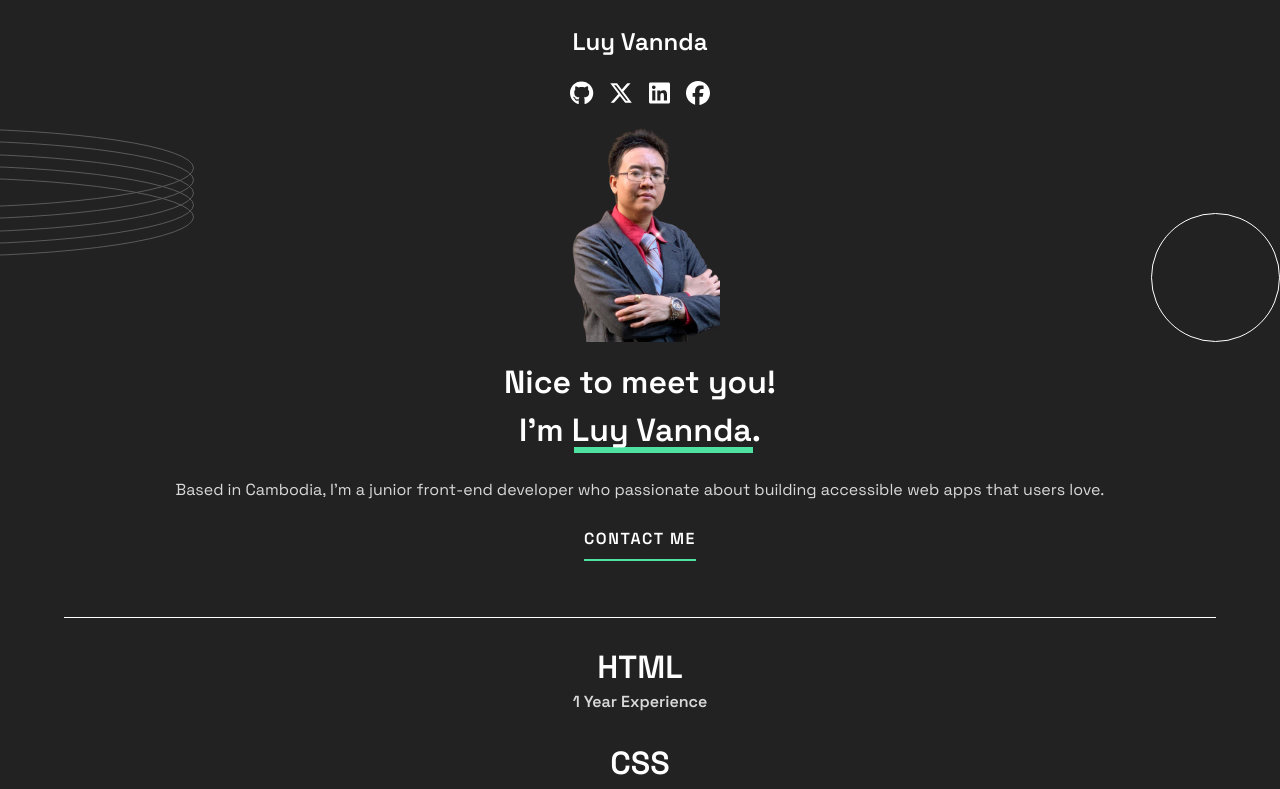
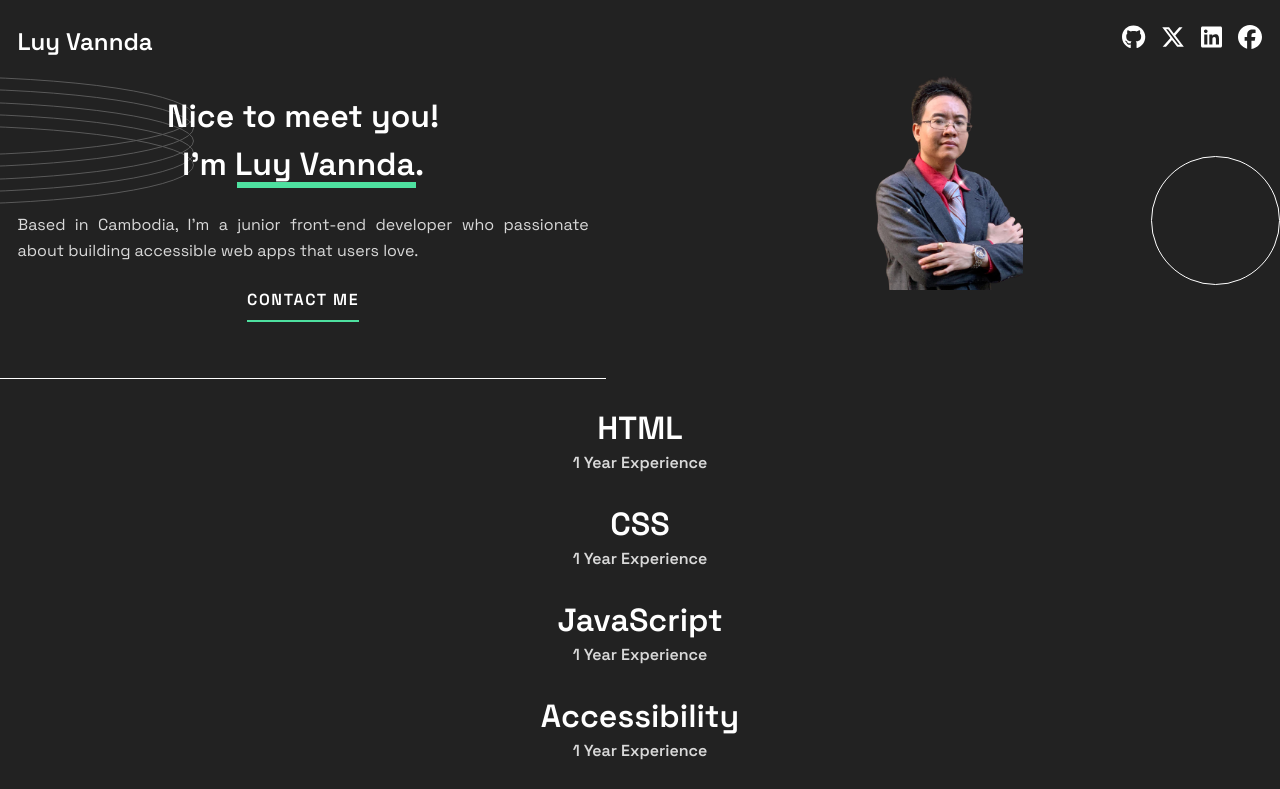
Before and after one commit to luyvannda/luyvannda.github.io, a React (Vite) app: page / in a window 1280 px wide. Shown: the top 789 px of the page. Built offline with nearby package versions, Linux system fonts and the light colour scheme.

Commit message:
design the project for tablet device, fix rings and circle position by moving it to App.js

```diff
--- a/src/App.css
+++ b/src/App.css
@@ -48,9 +48,19 @@ body {
   color: #4ee1a0;
 }
 
+@media only screen and (min-width: 768px) {
+  .navbar {
+    padding: 0 1.1rem 0 1.1rem;
+    flex-direction: row;
+    align-items: center;
+    justify-content: space-between;
+  }
+  .navbar .social-links {
+    padding-bottom: 0;
+  }
+}
 .profile-container {
   width: 100vw;
-  position: relative;
   overflow-x: hidden;
 }
 .profile-container .profile_photo {
@@ -60,23 +70,6 @@ body {
 .profile-container .profile_photo .photo {
   width: 10rem;
   z-index: 1;
-}
-.profile-container .rings {
-  position: absolute;
-  top: 0;
-  left: -21rem;
-  z-index: 0;
-}
-.profile-container .circle {
-  position: absolute;
-  bottom: 0rem;
-  right: -3.2rem;
-  z-index: 0;
-}
-@media only screen and (min-width: 768px) {
-  .profile-container .circle {
-    right: 0;
-  }
 }
 
 .hero {
@@ -138,6 +131,34 @@ body {
   cursor: pointer;
 }
 
+.hero-container {
+  position: relative;
+  overflow-x: hidden;
+}
+.hero-container .rings {
+  position: absolute;
+  top: 0;
+  left: -21rem;
+  z-index: 0;
+}
+.hero-container .circle {
+  position: absolute;
+  top: 5rem;
+  right: -3.5rem;
+  z-index: 0;
+}
+@media only screen and (min-width: 768px) {
+  .hero-container .circle {
+    right: 0;
+  }
+}
+
+@media only screen and (min-width: 768px) {
+  .hero-container {
+    display: flex;
+    flex-direction: row-reverse;
+  }
+}
 .skills-container {
   padding-bottom: 4rem;
   display: flex;
--- a/src/App.jsx
+++ b/src/App.jsx
@@ -17,6 +17,10 @@ function App() {
         <section className='hero-container'>
           <ProfilePhoto />
           <Hero />
+
+          <img className="rings" src="./images/pattern-rings.svg" alt="rings pattern"></img>
+
+          <img className="circle" src="./images/pattern-circle.svg" alt="circle pattern"></img>
         </section>
 
         <section>
--- a/src/App.scss
+++ b/src/App.scss
@@ -67,17 +67,30 @@ body {
       }
     }
   }
+
+}
+
+@include media-min(768px) {
+  .navbar {
+    padding: 0 1.1rem 0 1.1rem;
+    flex-direction: row;
+    align-items: center;
+    justify-content: space-between;
+
+    .social-links {
+      padding-bottom: 0;
+    }
+  }
+
 }
 
 .profile-container {
   width: 100vw;
-  position: relative;
   overflow-x: hidden;
 
   .profile_photo {
     display: flex;
     justify-content: center;
-
 
     .photo {
       width: 10rem;
@@ -85,26 +98,9 @@ body {
     }
 
   }
+}
 
-  .rings {
-    position: absolute;
-    top: 0;
-    left: -21rem;
-    z-index: 0;
-  }
 
-  .circle {
-    position: absolute;
-    bottom: 0rem;
-    right: -3.2rem;
-    z-index: 0;
-
-    @include media-min(768px) {
-      right: 0;
-    }
-  }
-
-}
 
 .hero {
   display: flex;
@@ -171,6 +167,40 @@ body {
       color: $underline-green;
       cursor: pointer;
     }
+  }
+}
+
+
+.hero-container {
+  position: relative;
+  overflow-x: hidden;
+
+  .rings {
+    position: absolute;
+    top: 0;
+    left: -21rem;
+    z-index: 0;
+  }
+
+  .circle {
+    position: absolute;
+    top: 5rem;
+    right: -3.5rem;
+    z-index: 0;
+
+    @include media-min(768px) {
+      right: 0;
+    }
+  }
+}
+
+
+@include media-min(768px) {
+  .hero-container {
+    display: flex;
+    flex-direction: row-reverse;
+
+
   }
 }
 
--- a/src/components/ProfilePhoto.jsx
+++ b/src/components/ProfilePhoto.jsx
@@ -5,10 +5,6 @@ export default function ProfilePhoto() {
       <div className="profile_photo">
         <img className="photo" src="./images/image-profile.png" alt="my profile photo"></img>
       </div>
-
-      <img className="rings" src="./images/pattern-rings.svg" alt="rings pattern"></img>
-
-      <img className="circle" src="./images/pattern-circle.svg" alt="circle pattern"></img>
     </div>
   )
 }
```
Also changed, not shown: 1 other file (tests, documents, lock files or other folders).
